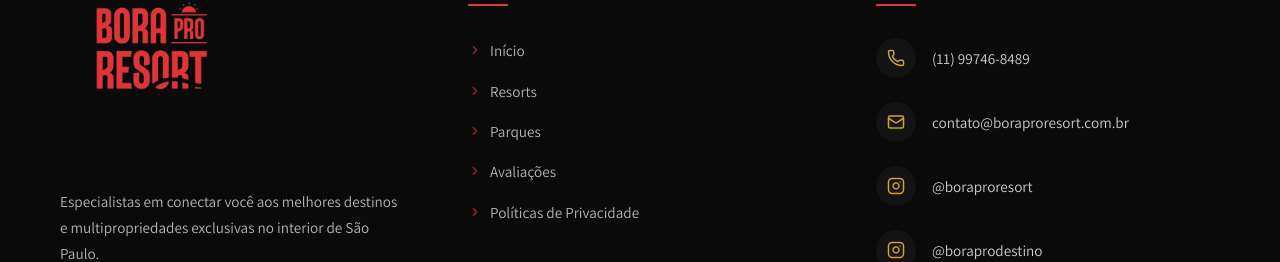
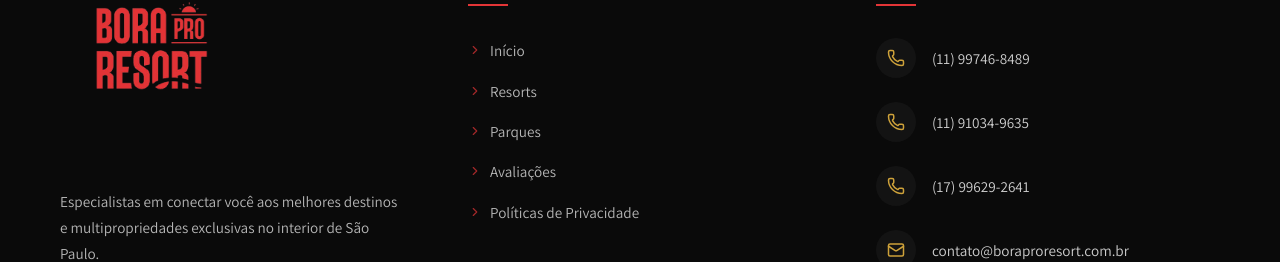
Before and after one commit to giordanoEnzo/BoraProResort, a Next.js app: page / in a window 1280 px wide. Shown: the part 3799-4061 px from the top of the page. Built offline with nearby package versions, Linux system fonts and the light colour scheme; no server answers; the database is empty.

Commit message:
novos telefones

```diff
--- a/src/app/api/reservations/route.ts
+++ b/src/app/api/reservations/route.ts
@@ -40,9 +40,14 @@ export async function POST(request: Request) {
         return NextResponse.json(reservation)
     } catch (error: any) {
         console.error('RESERVATION ERROR DETAILS:', error)
+        let details = error instanceof Error ? error.message : String(error)
+        // If it's a Prisma error, it might have a code
+        if (error.code) {
+            details = `Prisma Error ${error.code}: ${details}`
+        }
         return NextResponse.json({
             error: 'Internal Server Error',
-            details: error instanceof Error ? error.message : String(error)
+            details: details
         }, { status: 500 })
     }
 }
--- a/src/components/Footer.tsx
+++ b/src/components/Footer.tsx
@@ -91,6 +91,18 @@ const Footer = () => {
                                 </div>
                                 <span style={{ fontSize: '0.95rem' }}>(11) 99746-8489</span>
                             </a>
+                            <a href="https://wa.me/5511910349635" target="_blank" rel="noopener noreferrer" style={{ display: 'flex', alignItems: 'center', gap: '1rem', opacity: 0.8, transition: 'all 0.3s ease' }} className="footer-contact">
+                                <div style={{ width: '40px', height: '40px', borderRadius: '50%', background: 'rgba(255,255,255,0.05)', display: 'flex', alignItems: 'center', justifySelf: 'center', justifyContent: 'center' }}>
+                                    <Phone size={18} color="var(--color-secondary)" />
+                                </div>
+                                <span style={{ fontSize: '0.95rem' }}>(11) 91034-9635</span>
+                            </a>
+                            <a href="https://wa.me/5517996292641" target="_blank" rel="noopener noreferrer" style={{ display: 'flex', alignItems: 'center', gap: '1rem', opacity: 0.8, transition: 'all 0.3s ease' }} className="footer-contact">
+                                <div style={{ width: '40px', height: '40px', borderRadius: '50%', background: 'rgba(255,255,255,0.05)', display: 'flex', alignItems: 'center', justifySelf: 'center', justifyContent: 'center' }}>
+                                    <Phone size={18} color="var(--color-secondary)" />
+                                </div>
+                                <span style={{ fontSize: '0.95rem' }}>(17) 99629-2641</span>
+                            </a>
                             <a href="mailto:contato@boraproresort.com.br" style={{ display: 'flex', alignItems: 'center', gap: '1rem', opacity: 0.8, transition: 'all 0.3s ease' }} className="footer-contact">
                                 <div style={{ width: '40px', height: '40px', borderRadius: '50%', background: 'rgba(255,255,255,0.05)', display: 'flex', alignItems: 'center', justifyContent: 'center' }}>
                                     <Mail size={18} color="var(--color-secondary)" />
```
